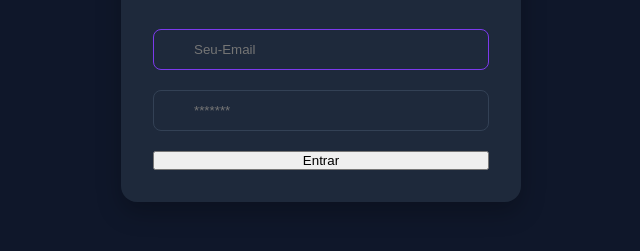
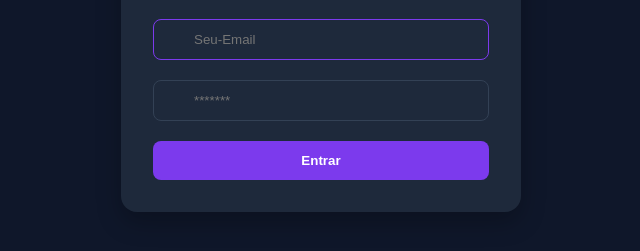
Before and after one commit to WanBaster/base-GT, a plain HTML site: page index.html in a window 1280 px wide. Shown: the part 359-610 px from the top of the page, without its empty margins (319-959 px from the left). Drawn offline with Linux system fonts and the light colour scheme; some icons are missing.

Commit message:
add componentes butão

```diff
--- a/css/componentes.css
+++ b/css/componentes.css
@@ -32,3 +32,18 @@
   .campo input:focus {
     border-color: var(--cor-primaria);
   }
+
+  button {
+    background-color: var(--cor-primaria);
+    color: white;
+    padding: 0.75rem;
+    border: none;
+    border-radius: var(--borda-arredondada);
+    font-weight: bold;
+    cursor: pointer;
+    transition: background-color 0.3s ease;
+  }
+
+  button:hover {
+    background-color: var(--borda-arredondada);
+  }
```
